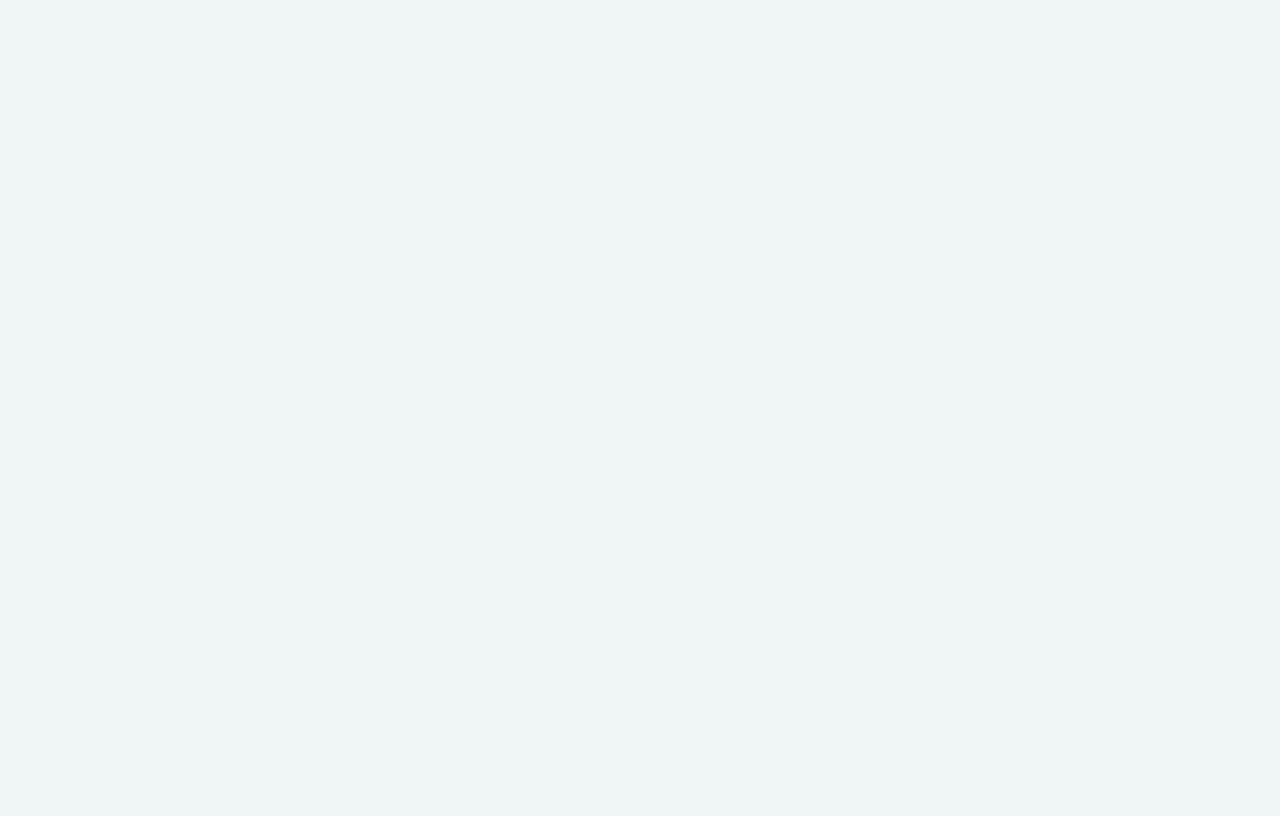
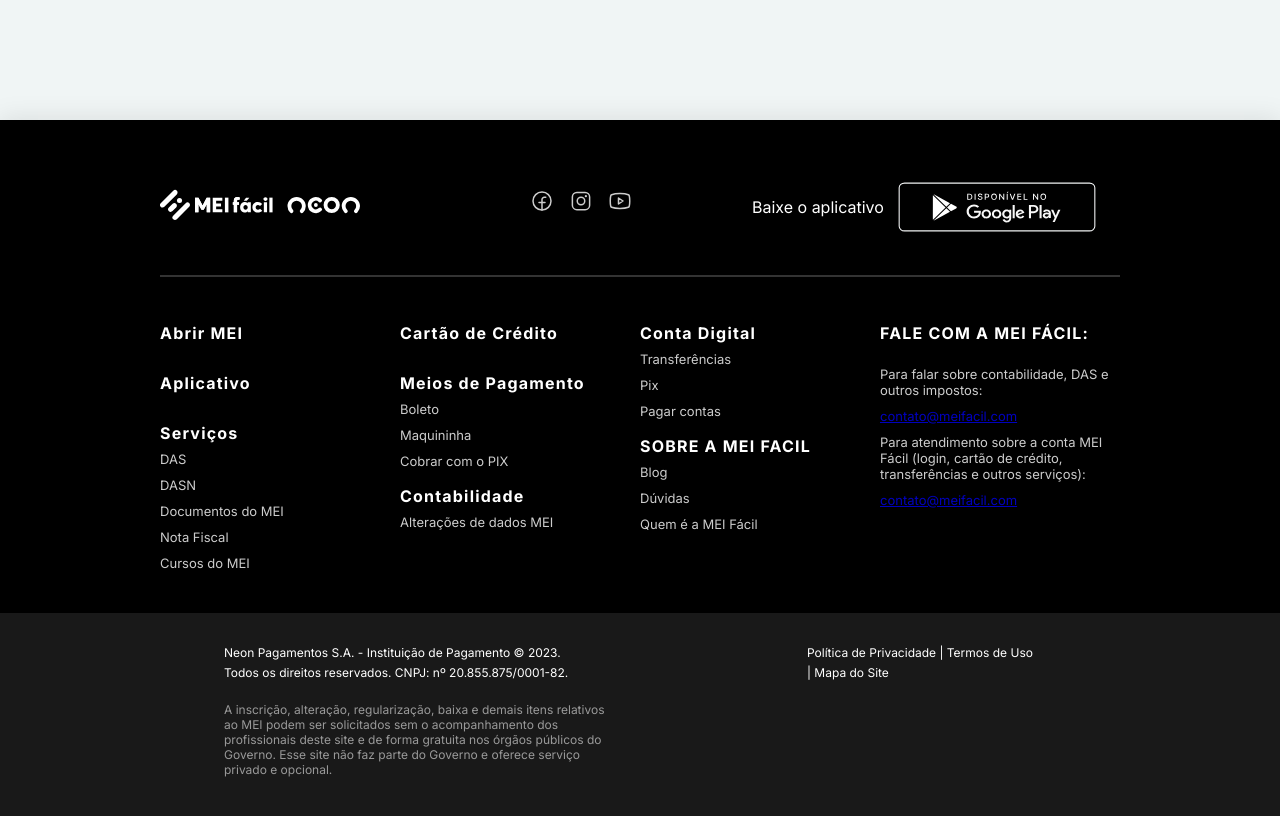
Before and after one commit to genSouza/mei-facil-clone, a Next.js app: page / in a window 1280 px wide. Shown: the part 680-1496 px from the top of the page. Before the commit the page ends 800 px from the top, so only its background shows below. Built offline with nearby package versions, Linux system fonts and the light colour scheme.

Commit message:
feat(footer): add footer component

```diff
--- /dev/null
+++ b/src/components/Footer/Index.tsx
@@ -0,0 +1,121 @@
+import * as s from "./Styles";
+import logo from "/public/logo_mf_neon_white.svg";
+import googleLogo from "/public/logo_google-play_white.svg";
+import Image from "next/image";
+import { FacebookLogo, InstagramLogo, YoutubeLogo } from "phosphor-react";
+
+export const Footer = () => {
+  return (
+    <s.FooterWrapper>
+      <s.FooterContainer>
+        <s.FooterSectionTop>
+          <s.NeonLogoContainer>
+            <Image src={logo} width={200} height={50} alt="logo da Neon" />
+          </s.NeonLogoContainer>
+          <s.SocialMediaContainer>
+            <s.ListContainer>
+              <s.ListItem>
+                <FacebookLogo size={24} />
+              </s.ListItem>
+              <s.ListItem>
+                <InstagramLogo size={24} />
+              </s.ListItem>
+              <s.ListItem>
+                <YoutubeLogo size={24} />
+              </s.ListItem>
+            </s.ListContainer>
+          </s.SocialMediaContainer>
+          <s.DownloadContainer>
+            <p>Baixe o aplicativo</p>
+            <Image
+              src={googleLogo}
+              width={210}
+              height={50}
+              alt="google playstore logo"
+            />
+          </s.DownloadContainer>
+        </s.FooterSectionTop>
+        <s.FooterDivider />
+        <s.FooterSectionMiddle>
+          <div>
+            <s.SectionTitle>Abrir MEI</s.SectionTitle>
+            <s.SectionTitle>Aplicativo</s.SectionTitle>
+            <s.SectionTitleFather>Serviços</s.SectionTitleFather>
+            <s.ListContainer>
+              <s.ListItem>DAS</s.ListItem>
+              <s.ListItem>DASN</s.ListItem>
+              <s.ListItem>Documentos do MEI</s.ListItem>
+              <s.ListItem>Nota Fiscal</s.ListItem>
+              <s.ListItem>Cursos do MEI</s.ListItem>
+            </s.ListContainer>
+          </div>
+          <div>
+            <s.SectionTitle>Cartão de Crédito</s.SectionTitle>
+            <s.SectionTitleFather>Meios de Pagamento</s.SectionTitleFather>
+            <s.ListContainer>
+              <s.ListItem>Boleto</s.ListItem>
+              <s.ListItem>Maquininha</s.ListItem>
+              <s.ListItem>Cobrar com o PIX</s.ListItem>
+            </s.ListContainer>
+            <s.SectionTitleFather>Contabilidade</s.SectionTitleFather>
+            <s.ListContainer>
+              <s.ListItem>Alterações de dados MEI</s.ListItem>
+            </s.ListContainer>
+          </div>
+          <div>
+            <s.SectionTitleFather>Conta Digital</s.SectionTitleFather>
+            <s.ListContainer>
+              <s.ListItem>Transferências</s.ListItem>
+              <s.ListItem>Pix</s.ListItem>
+              <s.ListItem>Pagar contas</s.ListItem>
+            </s.ListContainer>
+            <s.SectionTitleFather>SOBRE A MEI FACIL</s.SectionTitleFather>
+            <s.ListContainer>
+              <s.ListItem>Blog</s.ListItem>
+              <s.ListItem>Dúvidas</s.ListItem>
+              <s.ListItem>Quem é a MEI Fácil</s.ListItem>
+            </s.ListContainer>
+          </div>
+          <div>
+            <s.SectionTitle>FALE COM A MEI FÁCIL:</s.SectionTitle>
+            <s.ListContainer>
+              <s.ListItem>
+                Para falar sobre contabilidade, DAS e outros impostos:
+              </s.ListItem>
+              <s.ListItem>
+                <a href="mailto:contato@meifacil.com">contato@meifacil.com</a>
+              </s.ListItem>
+              <s.ListItem>
+                Para atendimento sobre a conta MEI Fácil (login, cartão de
+                crédito, transferências e outros serviços):
+              </s.ListItem>
+              <s.ListItem>
+                <a href="mailto:contato@meifacil.com">contato@meifacil.com</a>
+              </s.ListItem>
+            </s.ListContainer>
+          </div>
+        </s.FooterSectionMiddle>
+      </s.FooterContainer>
+      <s.FooterSectionBottom>
+        <div>
+          <s.TextCopyright>
+            Neon Pagamentos S.A. - Instituição de Pagamento © 2023.
+          </s.TextCopyright>
+          <s.TextCopyright>
+            Todos os direitos reservados. CNPJ: nº 20.855.875/0001-82.
+          </s.TextCopyright>
+          <s.WarningText>
+            A inscrição, alteração, regularização, baixa e demais itens
+            relativos ao MEI podem ser solicitados sem o acompanhamento dos
+            profissionais deste site e de forma gratuita nos órgãos públicos do
+            Governo. Esse site não faz parte do Governo e oferece serviço
+            privado e opcional.
+          </s.WarningText>
+        </div>
+        <s.PrivacyContainer>
+          <p>Política de Privacidade | Termos de Uso | Mapa do Site</p>
+        </s.PrivacyContainer>
+      </s.FooterSectionBottom>
+    </s.FooterWrapper>
+  );
+};
--- /dev/null
+++ b/src/components/Footer/Styles.ts
@@ -0,0 +1,108 @@
+import { styled } from "@/styles/index";
+
+export const FooterWrapper = styled("footer", {
+  maxWidth: "90rem",
+  margin: "0 auto",
+  boxShadow: "0 0 25px 1px rgb(0 0 0 / 10%)",
+  padding: "3.75rem 0 0",
+  color: "$white",
+  backgroundColor: "$black",
+});
+
+export const FooterContainer = styled("div", {
+  maxWidth: "60rem",
+  margin: "0 auto",
+});
+
+export const FooterDivider = styled("hr", {
+  border: `0.5px solid ${"$gray600"}`,
+  marginTop: "2.563rem",
+  marginBottom: "2.438rem",
+});
+
+export const FooterSectionTop = styled("div", {
+  display: "grid",
+  alignItems: "center",
+  gridTemplateColumns: "1fr 1fr 2fr",
+
+  ul: {
+    display: "flex",
+    listStyleType: "none",
+    "li:not(:first-of-type)": {
+      marginLeft: "0.938rem",
+    },
+  },
+});
+
+export const DownloadContainer = styled("div", {
+  display: "flex",
+  alignItems: "center",
+  p: {
+    marginRight: "0.5rem",
+  },
+});
+
+export const NeonLogoContainer = styled("div", {
+  marginRight: "10.625rem",
+});
+
+export const SocialMediaContainer = styled("div", {
+  marginRight: "7.5rem",
+});
+
+export const FooterSectionMiddle = styled("div", {
+  display: "grid",
+  gridTemplateColumns: "1fr 1fr 1fr 1fr",
+  paddingBottom: "2rem",
+});
+
+export const SectionTitle = styled("h4", {
+  fontSize: "$16",
+  letterSpacing: "1.2px",
+  lineHeight: "2.188rem",
+  marginBottom: "0.938rem",
+});
+
+export const SectionTitleFather = styled("h4", {
+  fontSize: "$16",
+  letterSpacing: "1.2px",
+  lineHeight: "2.188rem",
+});
+
+export const ListContainer = styled("ul", {
+  listStyleType: "none",
+});
+
+export const ListItem = styled("li", {
+  fontSize: "$13",
+  fontWeight: "$regular",
+  marginBottom: "0.625rem",
+  opacity: ".8",
+});
+
+export const FooterSectionBottom = styled("div", {
+  display: "grid",
+  gridTemplateColumns: "2fr 2fr",
+  gridGap: "3.125rem",
+  padding: "1.875rem 15rem 1.875rem 14rem",
+  fontSize: "$12",
+  lineHeight: "1.25rem",
+  backgroundColor: "$gray700",
+});
+
+export const TextCopyright = styled("p", {
+  fontSize: "$12",
+  lineHeight: "1.25rem",
+});
+
+export const WarningText = styled("p", {
+  fontSize: "$12",
+  lineHeight: ".9375rem",
+  color: "$gray400",
+  marginTop: "1.188rem",
+  marginBottom: "1.25rem",
+});
+
+export const PrivacyContainer = styled("div", {
+  paddingLeft: "9.375rem",
+});
--- a/src/components/Header/Styles.ts
+++ b/src/components/Header/Styles.ts
@@ -3,8 +3,11 @@ import { styled } from "../../styles/index";
 
 export const HeaderContainer = styled("header", {
   boxShadow: "0 2px 4px 0 rgb(0 0 0 / 10%)",
+  display: "flex",
+  position: "fixed",
+  zIndex: "9999",
   backgroundColor: "$white",
-  display: "flex",
+  width: "100vw",
 });
 
 export const NavAreaContainer = styled("div", {
--- /dev/null
+++ b/src/components/Layout/Index.tsx
@@ -0,0 +1,16 @@
+import React from "react";
+import * as s from "./Styles";
+
+export const Layout = (props: {
+  children:
+    | string
+    | number
+    | boolean
+    | React.ReactElement<any, string | React.JSXElementConstructor<any>>
+    | React.ReactFragment
+    | React.ReactPortal
+    | null
+    | undefined;
+}) => {
+  return <s.LayoutWrapper>{props.children}</s.LayoutWrapper>;
+};
--- /dev/null
+++ b/src/components/Layout/Styles.ts
@@ -0,0 +1,9 @@
+import { styled } from "@/styles/index";
+
+export const LayoutWrapper = styled("div", {
+  maxWidth: "90rem",
+  margin: "0 auto",
+  boxShadow: "0 0 25px 1px rgb(0 0 0 / 10%)",
+  height: "100vh",
+  paddingTop: "80px",
+});
--- a/src/components/Navbar/Index.tsx
+++ b/src/components/Navbar/Index.tsx
@@ -1,4 +1,4 @@
-import { mainMenuItems } from "@/Constants/Menu";
+import { mainMenuItems } from "@/constants/Menu";
 import { MenuItems } from "../MenuItem/Index";
 import * as s from "./Styles";
 
--- a/src/pages/_app.tsx
+++ b/src/pages/_app.tsx
@@ -1,6 +1,8 @@
 import { globalStyles } from "../styles/global";
 import type { AppProps } from "next/app";
 import { Header } from "@/components/Header/Index";
+import { Footer } from "@/components/Footer/Index";
+import { Layout } from "@/components/Layout/Index";
 
 globalStyles();
 
@@ -8,7 +10,10 @@ export default function App({ Component, pageProps }: AppProps) {
   return (
     <main>
       <Header />
-      <Component {...pageProps} />
+      <Layout>
+        <Component {...pageProps} />
+      </Layout>
+      <Footer />
     </main>
   );
 }
--- a/src/pages/index.tsx
+++ b/src/pages/index.tsx
@@ -7,10 +7,8 @@
 
 export default function Home() {
   return (
-    <>
-      <main>
-        <h1>Hello World</h1>
-      </main>
-    </>
+    <div>
+      <h1>Hello World</h1>
+    </div>
   );
 }
--- a/src/styles/index.ts
+++ b/src/styles/index.ts
@@ -32,6 +32,7 @@ export const {
     },
     fontSizes: {
       12: "0.75rem",
+      13: "0.813rem",
       14: "0.875rem",
       16: "1rem",
       18: "1.125rem",
```
Also changed, not shown: src/styles/global.ts (+12 -0 lines), public/logo_google-play_white.svg (added), public/logo_mf_neon_white.svg (added).
